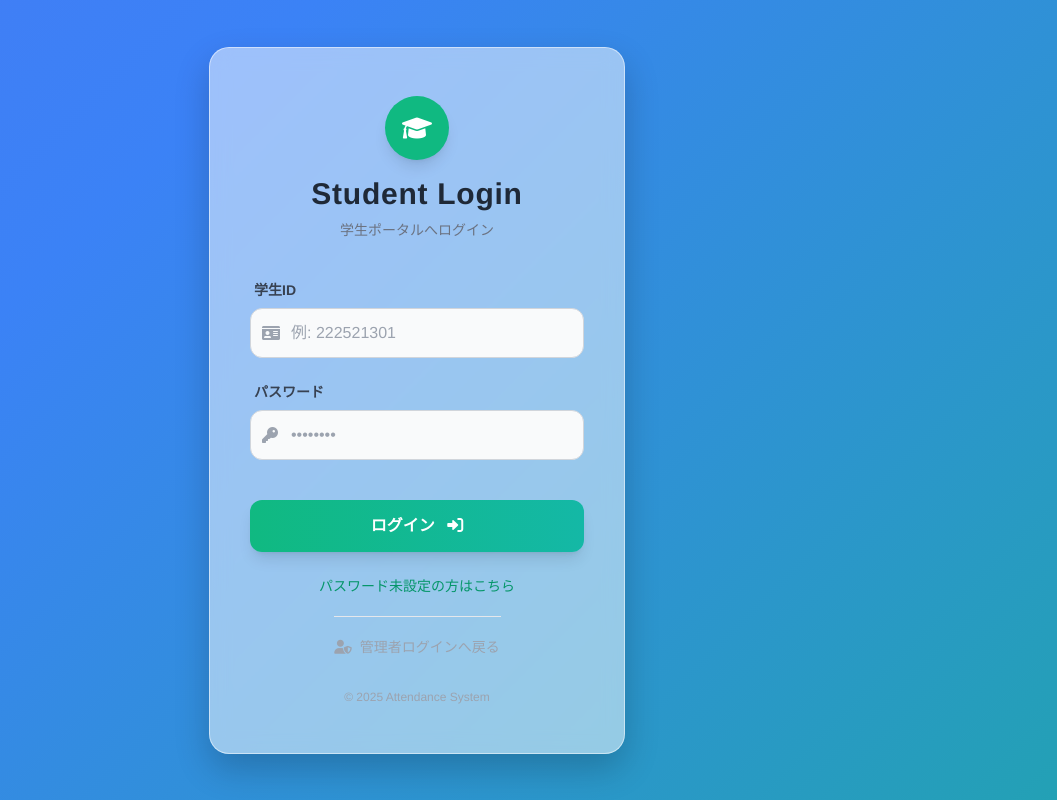
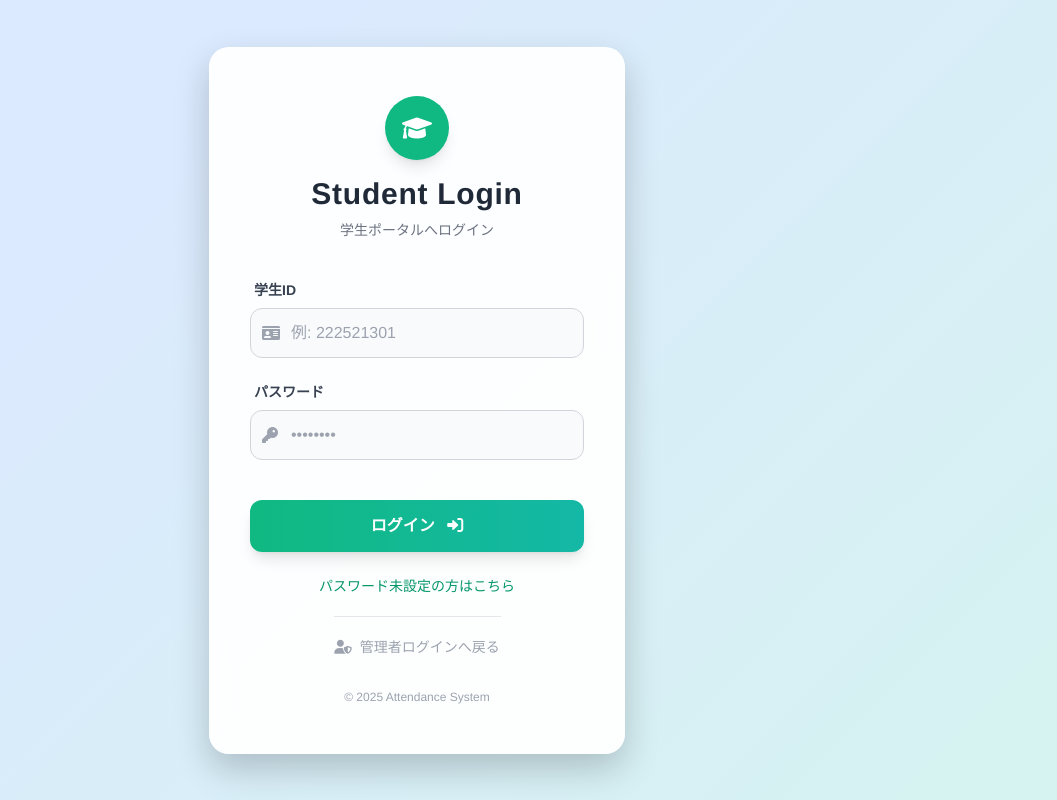
Before and after one commit to tea859/linebot-attendance, a Flask app: page /student_login in a window 1280 px wide. Shown: the whole page, without its empty margins (223-1280 px from the left). Run offline with Flask 3, Linux system fonts and the light colour scheme; some libraries are stand-ins or nearby versions.

Commit message:
Update student_login.html

```diff
--- a/templates/student_login.html
+++ b/templates/student_login.html
@@ -9,7 +9,8 @@
     <style>
         /* 背景グラデーション (少し色味を変えて区別) */
         body {
-            background: linear-gradient(-45deg, #10b981, #3b82f6, #6366f1, #8b5cf6);
+            /* ふんわりしたパステルカラー */
+            background: linear-gradient(-45deg, #d1fae5, #dbeafe, #e0e7ff, #ede9fe);
             background-size: 400% 400%;
             animation: gradientBG 15s ease infinite;
             height: 100vh;
@@ -32,7 +33,7 @@
         }
 
         .login-card {
-            background: rgba(255, 255, 255, 0.5);
+            background: rgba(255, 255, 255, 0.95);
             backdrop-filter: blur(10px);
             border-radius: 20px;
             box-shadow: 0 15px 35px rgba(0,0,0,0.2);
```
